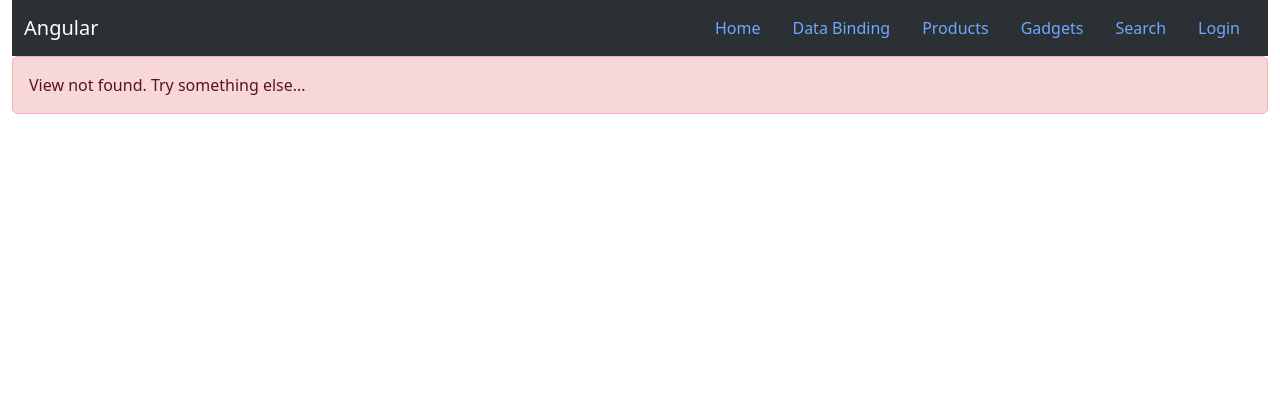
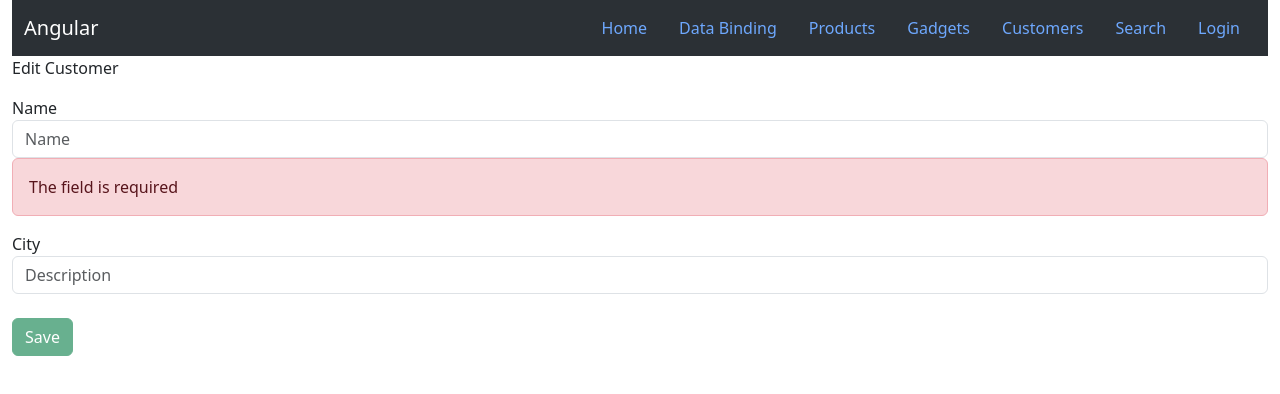
Before and after one commit to edwardlok88/angular-training, an Angular app in the folder the-awesome-app/: page /customers/1 in a window 1280 px wide. Before the commit this address had no page. Shown: the top 394 px of the page. Built offline with nearby package versions, Linux system fonts and the light colour scheme.

Commit message:
customer module and components

```diff
--- a/the-awesome-app/src/app/app.component.html
+++ b/the-awesome-app/src/app/app.component.html
@@ -16,7 +16,10 @@
                  <li class="nav-item">
                     <a class="nav-link" routerLink="/gadgets">Gadgets</a>
                 </li>
-                 <li class="nav-item">
+                <li class="nav-item">
+                    <a class="nav-link" routerLink="/customers">Customers</a>
+                </li>
+                <li class="nav-item">
                     <a class="nav-link" routerLink="/search">Search</a>
                 </li>
                 <li class="nav-item">
--- a/the-awesome-app/src/app/app.module.ts
+++ b/the-awesome-app/src/app/app.module.ts
@@ -16,6 +16,7 @@ import { SearchComponent } from './search/search.component';
 import { UserService } from './services/user-service';
 import { UserServiceImpl } from './services/user-service-impl';
 import { AppSharedModule } from './app-shared/app-shared.module';
+import { CustomersModule } from './customers/customers.module'
 
 //Defined the router-view (component) mapping
 const routes: Routes = [
@@ -45,7 +46,8 @@ const routes: Routes = [
     GadgetsModule,
     ReactiveFormsModule,
     HttpClientModule,
-    AppSharedModule
+    AppSharedModule,
+    CustomersModule
   ],
   //singleton service provider
   providers: [{provide: UserService, useClass: UserServiceImpl}],
--- /dev/null
+++ b/the-awesome-app/src/app/customers/edit-customer/edit-customer.component.html
@@ -0,0 +1,23 @@
+<p>Edit Customer</p>
+
+<!-- FormGroup -->
+<!-- # is a template variable -->
+<form #form #formGroup="ngForm">
+    <div class="form-group">
+        <label>Name</label>
+        <!-- FormControl(provided we are using ngmodel) -->
+        <!-- need to provide unique name for FormControl-->
+        <input name="productName" class="form-control" placeholder="Name"  [(ngModel)]="customer.name" required #nameControl="ngModel"/>
+        <!-- use ngIf handle to change element attributes-->
+        <div *ngIf="nameControl.invalid" class="alert alert-danger">The field is required</div>
+    </div>
+    <div class="form-group">
+        <label>City</label>
+        <!-- FormControl -->
+        <input name="productDesc" class="form-control" placeholder="Description"  [(ngModel)]="customer.location"/>
+    </div>
+    <br/>
+    <div class="form-group">
+        <button class="btn btn-success" (click)="saveEdit()" [disabled]="formGroup.pristine || formGroup.invalid">Save</button>
+    </div>
+</form>
--- /dev/null
+++ b/the-awesome-app/src/app/customers/edit-customer/edit-customer.component.ts
@@ -0,0 +1,38 @@
+import { HttpClient } from '@angular/common/http';
+import { Component, EventEmitter, Input, Output } from '@angular/core';
+import { ActivatedRoute } from '@angular/router';
+import { Location } from '@angular/common';
+import { Customer } from '../../../app/model/customer';
+import { environment } from '../../../environments/environment';
+
+@Component({
+  selector: 'app-edit-customer',
+  templateUrl: './edit-customer.component.html',
+  styleUrls: ['./edit-customer.component.css']
+})
+export class EditCustomerComponent {
+  public customerId: number = 0;
+  private url = environment.customersUrl;
+  @Input()
+  public customer: Customer = new Customer();
+  @Output()
+  customerUpdated: EventEmitter<void> = new EventEmitter(); // event binding - function call name
+
+  constructor(private activatedRoute: ActivatedRoute, private httpClient: HttpClient, private location: Location) {
+  }
+
+  saveEdit() {
+    const url = this.url;
+    this.httpClient.put(url, this.customer)
+      .subscribe({
+        next: () => {
+          alert("Customer updated");
+          this.customer = new Customer();
+          this.customerUpdated.emit();
+        },
+        error: () => {
+          alert("Failed to update Customer")
+        }
+      });
+  }
+}
--- /dev/null
+++ b/the-awesome-app/src/app/customers/list-customers/list-customers.component.css
@@ -0,0 +1,7 @@
+.oddCls {
+    background-color: slateblue;
+}
+
+.evenCls {
+    background-color: cadetblue;
+}
--- /dev/null
+++ b/the-awesome-app/src/app/customers/list-customers/list-customers.component.html
@@ -0,0 +1,36 @@
+<h4>List customers</h4>
+
+<!-- <div>
+    <input type="search" placeholder="Search Products" [(ngModel)]="searchKey"/>
+</div>
+<p *ngIf="searchKey">
+    Search results for {{searchKey}}
+</p> -->
+<table>
+    <thead>
+        <tr>
+            <th>Index</th>
+            <th>Customer Id</th>
+            <th>Name</th>
+            <th>Location</th>
+        </tr>
+    </thead>
+    <tbody>
+        <!-- Iterate over data and create tr for each product -->
+        <!-- <tr *ngFor="let item of data | productFilter: searchKey; index as i; even as even; odd as odd" -->
+        <tr *ngFor="let item of data; index as i; even as even; odd as odd"
+            [ngClass]="{oddCls: odd, evenCls: even}">
+            <td>{{i}}</td>
+            <td>{{item.id}}</td>
+            <td>{{item.name | uppercase}}</td>
+            <td>{{item.location}}</td>
+            <td>
+                <button class="btn btn-warning" (click)="editCustomer(item)">Edit</button>
+            </td>
+        </tr>
+    </tbody>
+</table>
+
+<div *ngIf="isShowEdit">
+    <app-edit-customer [customer]="selectedCustomer" (customerUpdated)="hideEdit()"></app-edit-customer>
+</div>
--- /dev/null
+++ b/the-awesome-app/src/app/customers/list-customers/list-customers.component.ts
@@ -0,0 +1,37 @@
+import { HttpClient } from '@angular/common/http';
+import { AfterContentInit, Component } from '@angular/core';
+import { Router } from '@angular/router';
+import { Customer } from 'src/app/model/customer';
+import { environment } from 'src/environments/environment';
+
+@Component({
+  selector: 'app-list-customers',
+  templateUrl: './list-customers.component.html',
+  styleUrls: ['./list-customers.component.css']
+})
+export class ListCustomersComponent {
+  public data: Array<Customer> = [];
+  public searchKey: string = "";
+  public isShowEdit: boolean = false;
+  public selectedCustomer: Customer = new Customer();
+  private url: string = environment.customersUrl;
+
+  constructor(private httpClient: HttpClient, private router: Router) {
+    //subscribe to observable
+    httpClient.get<Array<Customer>>(this.url)
+      .subscribe({
+        next: (data) => { console.log("next", data); this.data = data },
+        error: (error) => { console.log("error", error) },
+        complete: () => { console.log("completed") }
+      });
+  }
+
+  editCustomer(customer: Customer) {
+    this.isShowEdit = true;
+    this.selectedCustomer = customer;
+  }
+
+  hideEdit() {
+    this.isShowEdit = false;
+  }
+}
--- /dev/null
+++ b/the-awesome-app/src/app/model/customer.ts
@@ -0,0 +1,6 @@
+export class Customer{
+    constructor(public id?: number,
+                public name?: string,
+                public location?: string) {}
+
+}
--- a/the-awesome-app/src/environments/environment.development.ts
+++ b/the-awesome-app/src/environments/environment.development.ts
@@ -1,4 +1,5 @@
 export const environment = {
     productsUrl: "http://localhost:9000/products",
-    loginUrl: "http://localhost:9000/login"
+    loginUrl: "http://localhost:9000/login",
+    customersUrl: "http://localhost:9000/customers"
 };
--- a/the-awesome-app/src/environments/environment.ts
+++ b/the-awesome-app/src/environments/environment.ts
@@ -1,4 +1,5 @@
 export const environment = {
     productsUrl: "http://localhost:9000/products",
-    loginUrl: "http://localhost:9000/login"
+    loginUrl: "http://localhost:9000/login",
+    customersUrl: "http://localhost:9000/customers"
 };
```
Also changed, not shown: the-awesome-app/src/app/customers/customers.module.ts (added, +29 -0 lines), the-awesome-app/src/app/customers/edit-customer/edit-customer.component.css (added), 2 other files (tests, documents, lock files or other folders).
